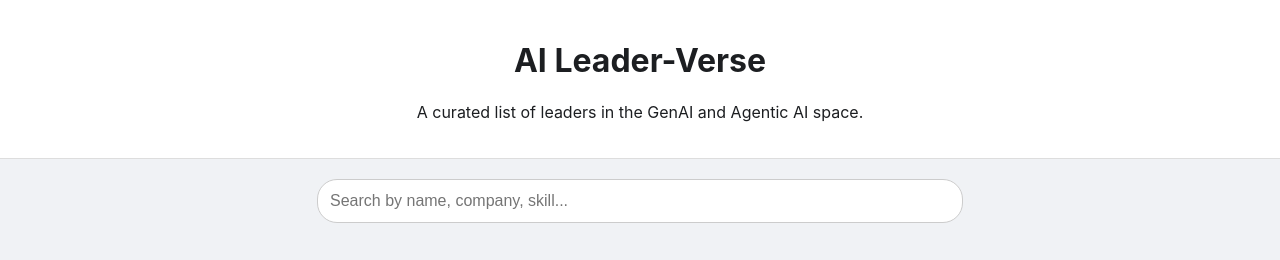
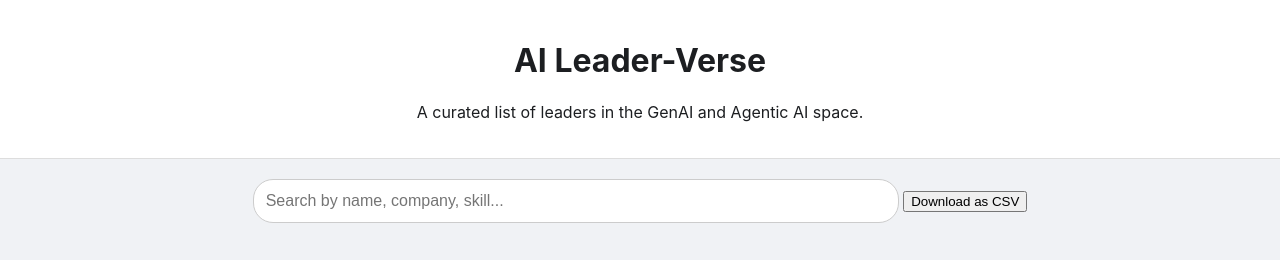
Before and after one commit to rahsapr/ai-leader-verse, a plain HTML site: page index.html in a window 1280 px wide. Shown: the top 260 px of the page. Drawn offline with Linux system fonts and the light colour scheme.

Commit message:
Update index.html

```diff
--- a/index.html
+++ b/index.html
@@ -13,6 +13,7 @@
     </div>
     <div class="filters">
         <input type="text" id="searchInput" placeholder="Search by name, company, skill...">
+        <button id="downloadCsvButton">Download as CSV</button>
     </div>
     <div id="leaders-container" class="container">
         <!-- Leader profiles will be loaded here by JavaScript -->
```
